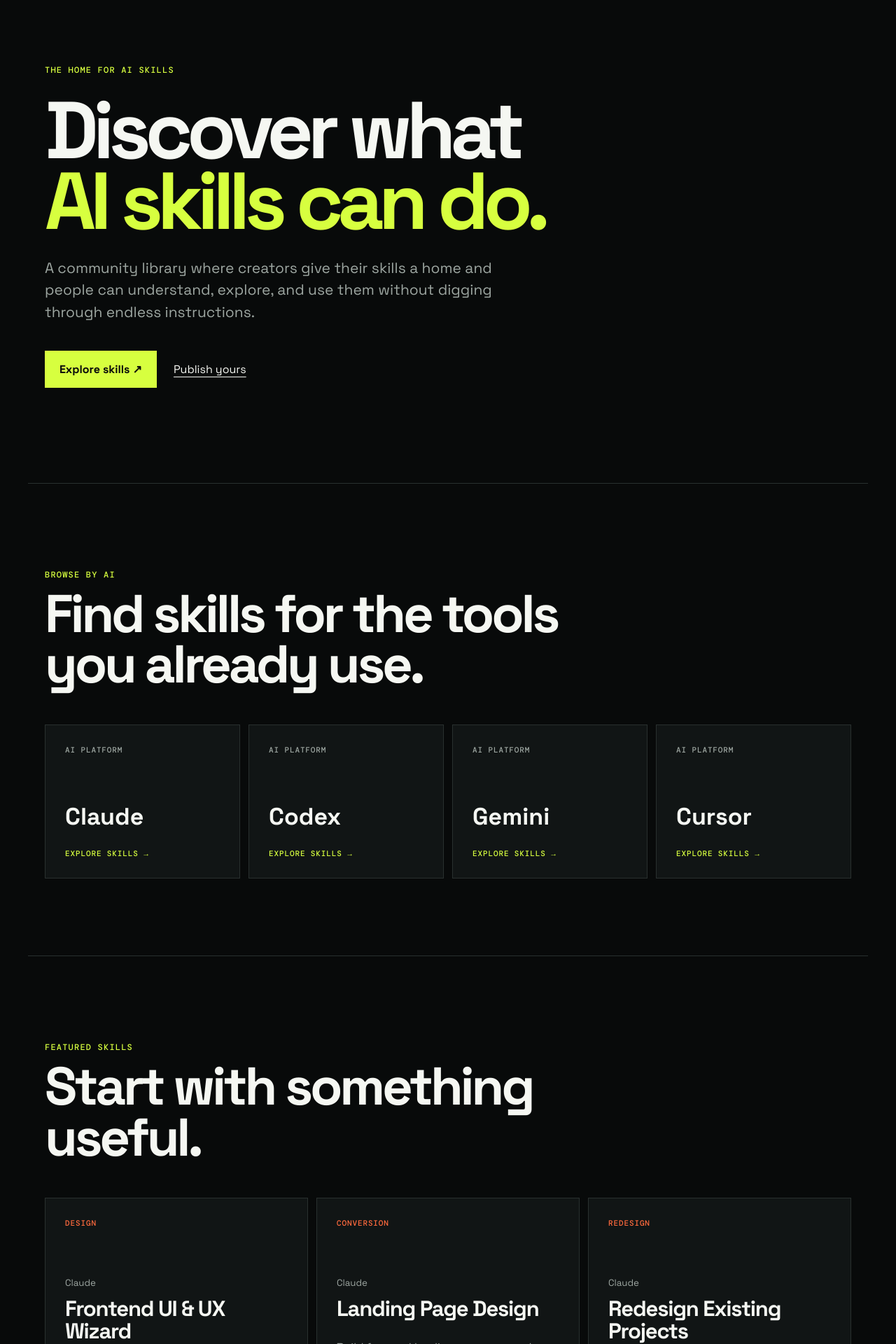
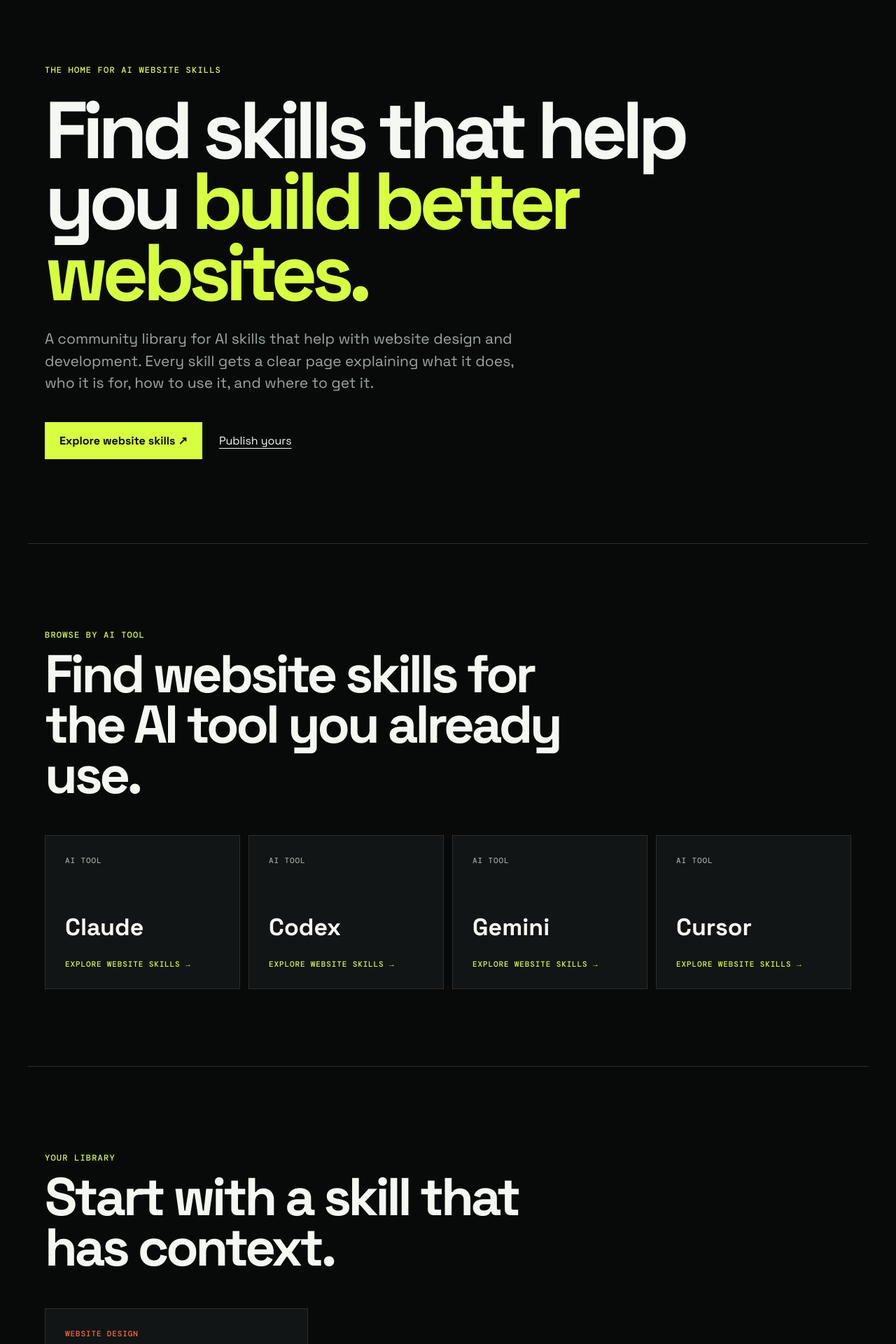
Before and after one commit to SohailKhan0525/skillshelflabs, a Next.js app: page / in a window 1280 px wide. Shown: the part 140-2060 px from the top of the page at 70% size. Built offline with nearby package versions, Linux system fonts and the light colour scheme.

Commit message:
Refocus SkillShelf on website skills and clarity

```diff
--- a/app/page.tsx
+++ b/app/page.tsx
@@ -1,25 +1,48 @@
 import Link from "next/link";
 
 const platforms = [
-  { slug: "claude", name: "Claude", count: "Explore skills" },
-  { slug: "codex", name: "Codex", count: "Explore skills" },
-  { slug: "gemini", name: "Gemini", count: "Explore skills" },
-  { slug: "cursor", name: "Cursor", count: "Explore skills" },
+  { slug: "claude", name: "Claude" },
+  { slug: "codex", name: "Codex" },
+  { slug: "gemini", name: "Gemini" },
+  { slug: "cursor", name: "Cursor" },
 ];
 
 const skills = [
-  { platform: "Claude", title: "Frontend UI & UX Wizard", slug: "frontend-ui-ux-wizard", description: "Turn rough product intent into a bold, coherent interface direction and implementation ready frontend.", tag: "Design" },
-  { platform: "Claude", title: "Landing Page Design", slug: "landing-page-design", description: "Build focused landing pages around one offer, one audience, and one clear action.", tag: "Conversion" },
-  { platform: "Claude", title: "Redesign Existing Projects", slug: "redesign-existing-projects", description: "Audit an existing interface and apply deliberate visual and interaction improvements without breaking the product.", tag: "Redesign" },
+  {
+    platform: "Claude",
+    title: "Frontend UI & UX Wizard",
+    slug: "frontend-ui-ux-wizard",
+    description: "A guided skill for turning a rough website idea into a clear visual direction, responsive UI, and implementation-ready frontend decisions.",
+    tag: "Website design",
+  },
 ];
 
 export default function Home() {
   return <main>
-    <nav className="nav"><Link href="/" className="brand">SKILLSHELF</Link><div className="nav-links"><Link href="/skills">Skills</Link><Link href="/ai">AI</Link><Link href="/submit">Publish a skill</Link></div></nav>
-    <section className="hero shell"><p className="eyebrow">THE HOME FOR AI SKILLS</p><h1>Discover what<br/><span>AI skills can do.</span></h1><p className="hero-copy">A community library where creators give their skills a home and people can understand, explore, and use them without digging through endless instructions.</p><div className="actions"><Link href="/skills" className="button">Explore skills ↗</Link><Link href="/submit" className="text-link">Publish yours</Link></div></section>
-    <section className="platforms shell"><div className="section-head"><p className="eyebrow">BROWSE BY AI</p><h2>Find skills for the tools you already use.</h2></div><div className="platform-grid">{platforms.map(p=><Link href={"/ai/"+p.slug} className="platform" key={p.slug}><span>AI PLATFORM</span><strong>{p.name}</strong><em>{p.count} →</em></Link>)}</div></section>
-    <section className="featured shell"><div className="section-head"><p className="eyebrow">FEATURED SKILLS</p><h2>Start with something useful.</h2></div><div className="skill-grid">{skills.map(s=><Link href={"/skills/"+s.slug} className="skill" key={s.slug}><span className="tag">{s.tag}</span><small>{s.platform}</small><h3>{s.title}</h3><p>{s.description}</p><b>View skill ↗</b></Link>)}</div></section>
-    <section className="creator shell"><div><p className="eyebrow">FOR CREATORS</p><h2>Made a skill?<br/><span>Give it a home.</span></h2></div><div><p>Publish your skill with its source, instructions, examples, and a page people can actually understand and share.</p><Link href="/submit" className="button">Publish a skill ↗</Link></div></section>
-    <footer className="footer shell"><span>SKILLSHELF</span><span>Discover · Create · Share</span></footer>
+    <nav className="nav"><Link href="/" className="brand">SKILLSHELF</Link><div className="nav-links"><Link href="/skills">Skills</Link><Link href="/ai">AI tools</Link><Link href="/submit">Publish a skill</Link></div></nav>
+
+    <section className="hero shell">
+      <p className="eyebrow">THE HOME FOR AI WEBSITE SKILLS</p>
+      <h1>Find skills that help you <span>build better websites.</span></h1>
+      <p className="hero-copy">A community library for AI skills that help with website design and development. Every skill gets a clear page explaining what it does, who it is for, how to use it, and where to get it.</p>
+      <div className="actions"><Link href="/skills" className="button">Explore website skills ↗</Link><Link href="/submit" className="text-link">Publish yours</Link></div>
+    </section>
+
+    <section className="platforms shell">
+      <div className="section-head"><p className="eyebrow">BROWSE BY AI TOOL</p><h2>Find website skills for the AI tool you already use.</h2></div>
+      <div className="platform-grid">{platforms.map(p=><Link href={"/ai/"+p.slug} className="platform" key={p.slug}><span>AI TOOL</span><strong>{p.name}</strong><em>Explore website skills →</em></Link>)}</div>
+    </section>
+
+    <section className="featured shell">
+      <div className="section-head"><p className="eyebrow">YOUR LIBRARY</p><h2>Start with a skill that has context.</h2></div>
+      <div className="skill-grid">{skills.map(s=><Link href={"/skills/"+s.slug} className="skill" key={s.slug}><span className="tag">{s.tag}</span><small>{s.platform}</small><h3>{s.title}</h3><p>{s.description}</p><b>Understand this skill ↗</b></Link>)}</div>
+    </section>
+
+    <section className="creator shell">
+      <div><p className="eyebrow">FOR CREATORS</p><h2>Made a website skill?<br/><span>Give it a home.</span></h2></div>
+      <div><p>Publish the skill's purpose, instructions, examples, source, AI tool, and creator information so a new user or vibe coder can understand it before trying it.</p><Link href="/submit" className="button">Publish a website skill ↗</Link></div>
+    </section>
+
+    <footer className="footer shell"><span>SKILLSHELF</span><span>Discover · Understand · Build</span></footer>
   </main>;
 }
```
